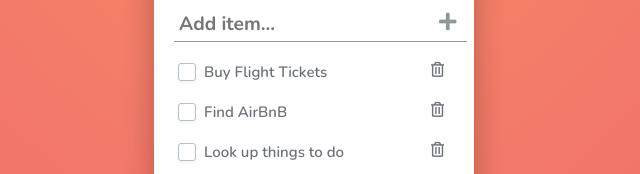
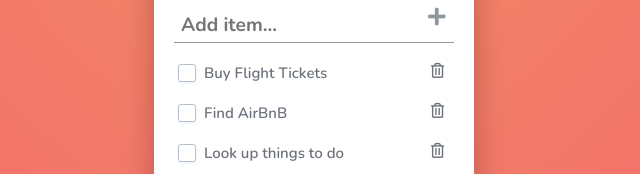
Before and after one commit to tjgillweb/Vacation-Todo-App, a plain HTML site: page index.html in a window 1280 px wide. Shown: the part 343-517 px from the top of the page, 326-966 px from the left. Drawn offline with nearby package versions, Linux system fonts and the light colour scheme.

Commit message:
Update form styles

```diff
--- a/css/styles.css
+++ b/css/styles.css
@@ -81,25 +81,17 @@ textarea {
     -webkit-box-pack: justify;
     -ms-flex-pack: justify;
     justify-content: space-between;
-    margin-bottom: 15px; }
+    margin-bottom: 15px;
+    border-bottom: 1px solid #8e979c;
+    padding: 0 10px 0 5px; }
   .content form > * {
     background: transparent;
     border: none;
-    border-bottom: 1px solid #8e979c;
     height: 35px; }
   .content input[type=text] {
-    -ms-flex-preferred-size: 89%;
-    flex-basis: 89%;
-    padding: 0 5px;
     font-weight: 700;
     font-size: 1.2rem;
     color: #6C717B; }
-  .content .input-buttons {
-    border-bottom: 1px solid #8e979c;
-    -ms-flex-preferred-size: 11%;
-    flex-basis: 11%;
-    padding: 5px 10px;
-    text-align: center; }
   .content .input-buttons a {
     text-decoration: none; }
   .content .input-buttons i {
--- a/scss/main.scss
+++ b/scss/main.scss
@@ -85,28 +85,20 @@ textarea {
     display: flex;
     justify-content: space-between;
     margin-bottom: 15px;
+    border-bottom: 1px solid #8e979c;
+    padding: 0 10px 0 5px;
   }
 
   form>* {
     background: transparent;
     border: none;
-    border-bottom: 1px solid #8e979c;
     height: 35px;
   }
 
   input[type=text] {
-    flex-basis: 89%;
-    padding: 0 5px;
     font-weight: 700;
     font-size: 1.2rem;
     color: #6C717B;
-  }
-
-  .input-buttons {
-    border-bottom: 1px solid #8e979c;
-    flex-basis: 11%;
-    padding: 5px 10px;
-    text-align: center;
   }
 
   .input-buttons a {
```
